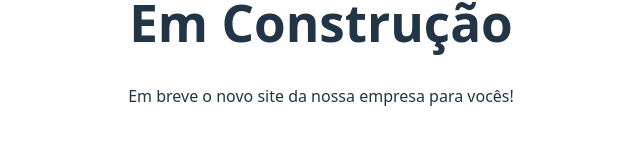
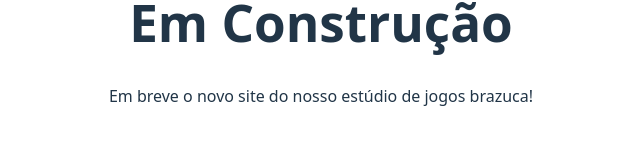
Before and after one commit to TechStrikeBrasil/techstrike-website, a React (Vite) app: page / in a window 1280 px wide. Shown: the part 358-502 px from the top of the page, without its empty margins (319-959 px from the left). Built offline with nearby package versions, Linux system fonts and the light colour scheme.

Commit message:
Fixed CNAME and Page Description

```diff
--- a/src/App.tsx
+++ b/src/App.tsx
@@ -6,7 +6,7 @@ function App() {
     <>
       <div className="App">
         <h1>Em Construção</h1>
-        <p>Em breve o novo site da nossa empresa para vocês!</p>
+        <p>Em breve o novo site do nosso estúdio de jogos brazuca!</p>
 
       </div>
     </>
```
Also changed, not shown: 1 other file (tests, documents, lock files or other folders).
